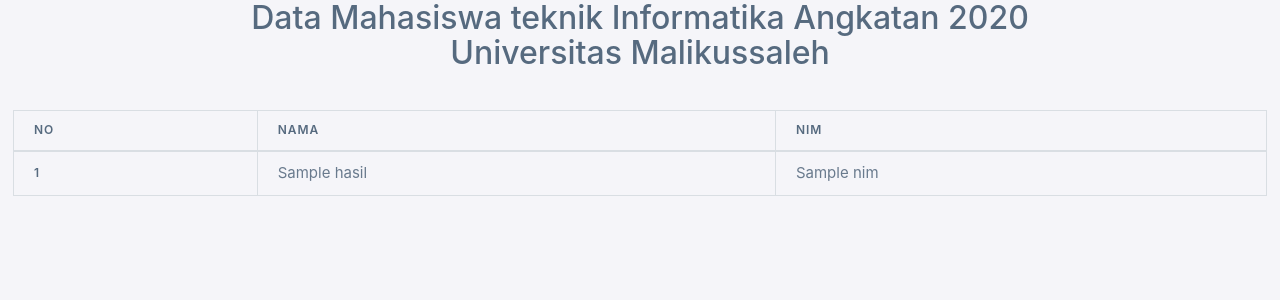
After one commit to fajar-dev/dirmahait-v.2, a CodeIgniter app: the page made by application/views/backend/admin/print.php in a window 1280 px wide. The commit adds this page. Shown: the top 300 px of the page. Run offline with CodeIgniter, Linux system fonts and the light colour scheme; the template is opened without the code that fills it: most values are stand-ins (such as "Sample title", 1, 10 or a date in 2020).

Commit message:
fitur print

```diff
--- a/application/controllers/Admin.php
+++ b/application/controllers/Admin.php
@@ -383,6 +383,12 @@ class Admin extends CI_Controller {
 		$this->load->view('backend/footer');
 	}
 
+  public function print()
+	{
+    $data['hasil'] = $this->db->order_by('nim', 'ASC')->get_where('mahasiswa', array('status'=> 1))->result();
+    $this->load->view('backend/admin/print', $data);
+	}
+
   public function mhs_suspend()
 	{
     $data['title'] = 'Suspend';
--- /dev/null
+++ b/application/views/backend/admin/print.php
@@ -0,0 +1,48 @@
+<!DOCTYPE html>
+<html lang="en">
+
+<head>
+
+    <title>Print Data Mahasiswa</title>
+    <link rel="stylesheet" href="<?= base_url('backend/') ?>assets/vendor/css/core.css" class="template-customizer-core-css" />
+
+
+</head>
+
+<body">
+
+<div class="container-fluid">
+  <div class="row">
+    <h2 class="text-center pb-4">Data Mahasiswa teknik Informatika Angkatan 2020 <br>Universitas Malikussaleh</h2>
+  <table class="table table-bordered">
+  <thead>
+    <tr>
+      <th scope="col">no</th>
+      <th scope="col">Nama</th>
+      <th scope="col">NIM</th>
+    </tr>
+  </thead>
+  <tbody>
+          <?php
+            $no=1;
+            foreach($hasil as $data){
+          ?>
+    <tr>
+      <th><?php echo $no++ ?></th>
+      <td><?php echo htmlentities($data->nama, ENT_QUOTES, 'UTF-8');?></td>
+      <td><?php echo htmlentities($data->nim, ENT_QUOTES, 'UTF-8');?></td>
+    </tr>
+          <?php
+            }
+          ?>
+  </tbody>
+  </table>
+  </div>
+</div>
+<script>
+window.print();
+//window.history.back();
+</script>
+</body>
+
+</html>
```
Also changed, not shown: application/views/backend/admin/aktif.php (+7 -2 lines), New Text Document.txt (deleted).
